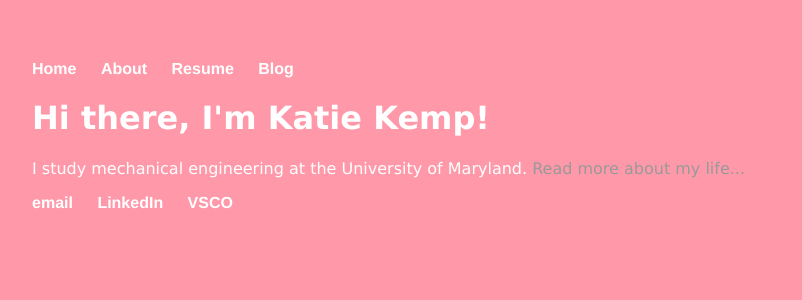
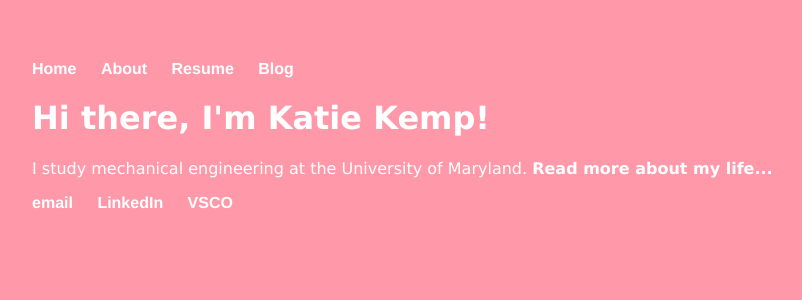
Before and after one commit to katherinekemp/katherinekemp.github.io, a Jekyll site: the page built from index.html, in a window 1280 px wide. Shown: the top 300 px of the page, without its empty margins (160-962 px from the left). Built offline with Jekyll 4.4.1, drawn with Linux system fonts in a browser that asks for light colours.

Commit message:
Update index.html

```diff
--- a/index.html
+++ b/index.html
@@ -4,5 +4,5 @@ title: Katie Kemp
 ---
 <div class="blurb">
 	<h1>Hi there, I'm Katie Kemp!</h1>
-	<p style="color:white"></em> I study mechanical engineering at the University of Maryland. <a href="/about">Read more about my life...</a></p>
+	<p></em> I study mechanical engineering at the University of Maryland. <b href="/about" style="color:white;">Read more about my life...</b></p>
 </div><!-- /.blurb -->
```
